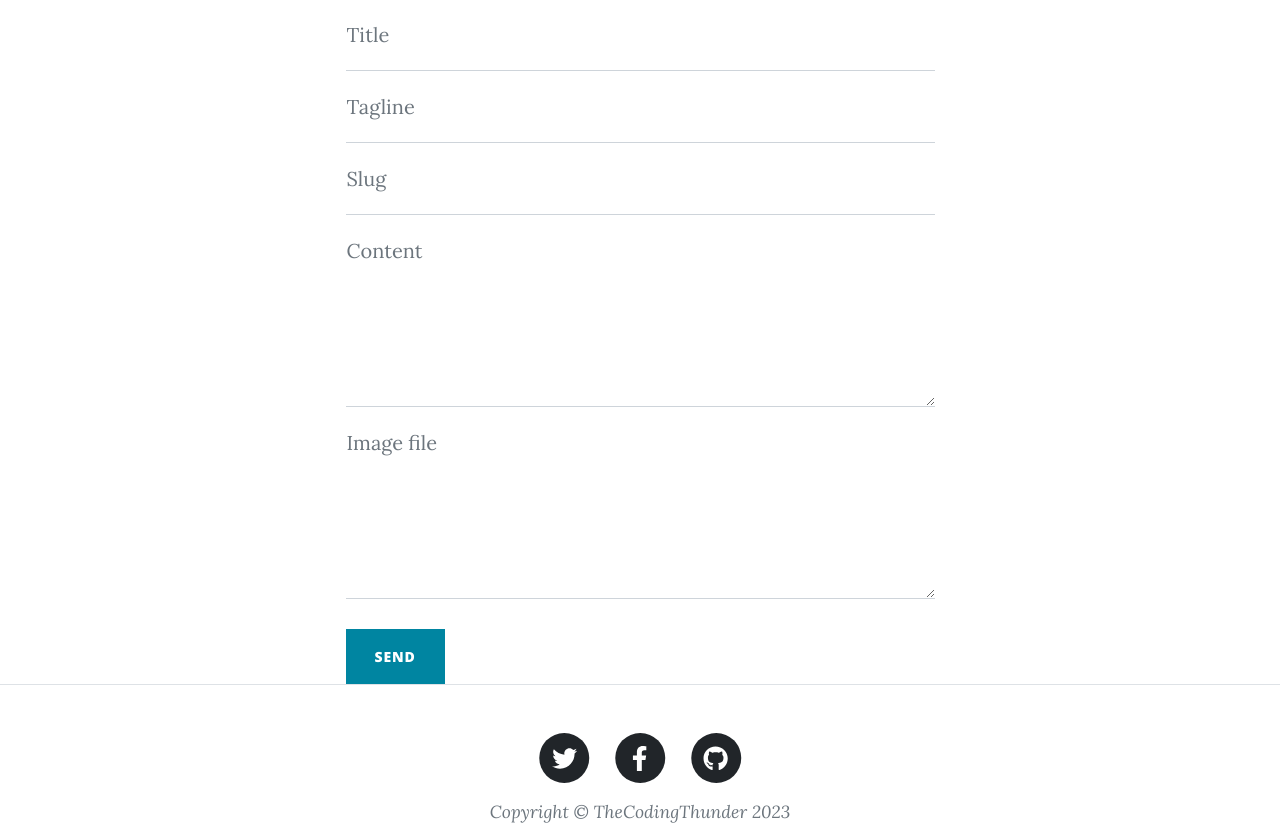
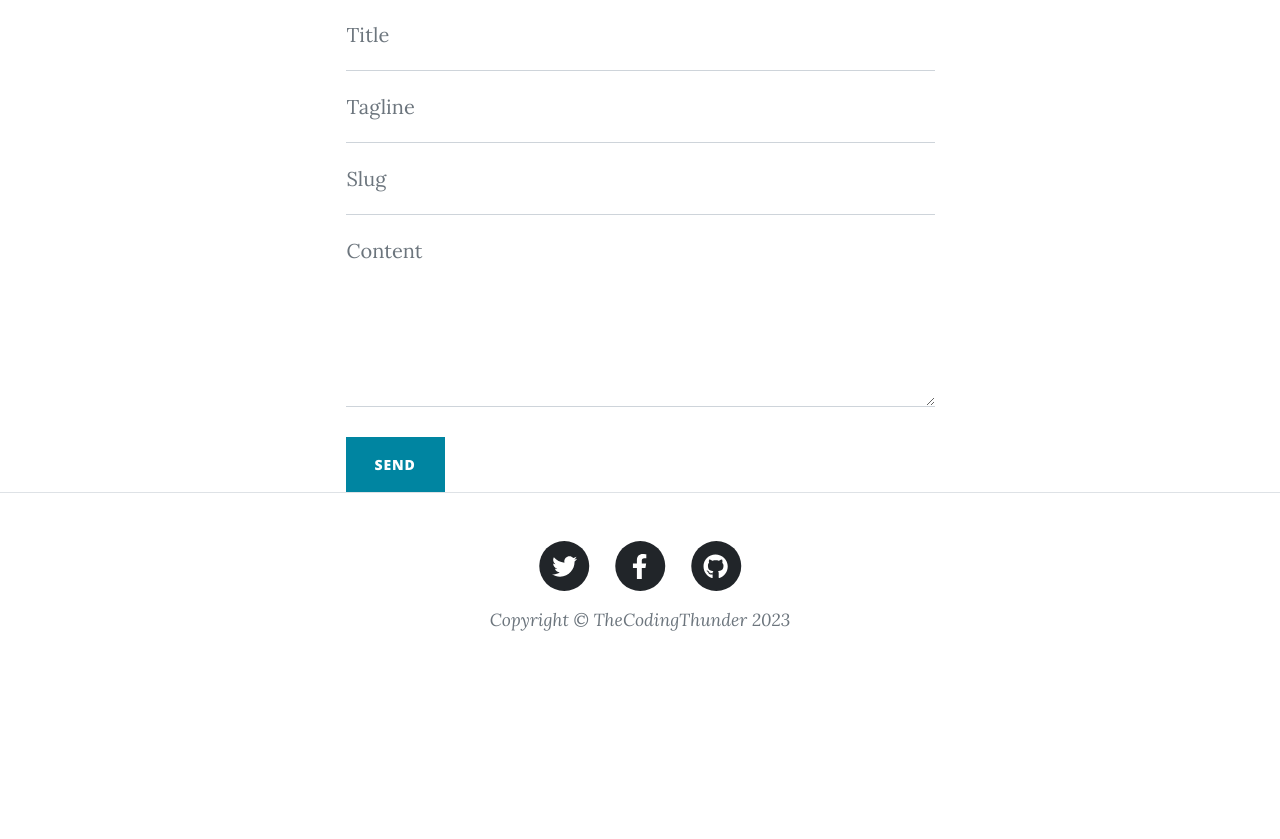
Before and after one commit to prachikanodia/blog-app, a Flask app: page /edit/1 in a window 1280 px wide. Shown: the part 781-1620 px from the top of the page. After the commit the page ends 1412 px from the top, so only its background shows below. Run offline with Flask 3, Linux system fonts and the light colour scheme; the visitor is signed in with stand-in values (Sample User, id 1); parts of the project's set-up code (start-up, migrations or seed data) failed here and were passed over; some libraries are stand-ins or nearby versions.

Commit message:
Update edit.html

```diff
--- a/app/templates/edit.html
+++ b/app/templates/edit.html
@@ -47,11 +47,6 @@
                                     <label for="message">Content</label>
                                     <div class="invalid-feedback" data-sb-feedback="message:required">A message is required.</div>
                                 </div>
-                                <div class="form-floating">
-                                    <textarea class="form-control" id="img_file" placeholder="Image file" name="img_file" style="height: 12rem" data-sb-validations="required" value="{{post.img_file}}"></textarea>
-                                    <label for="message">Image file</label>
-                                    <div class="invalid-feedback" data-sb-feedback="message:required">A message is required.</div>
-                                </div>
                                 <br />
                                 <!-- Submit success message-->
                                 <!---->
```
